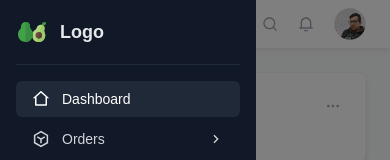
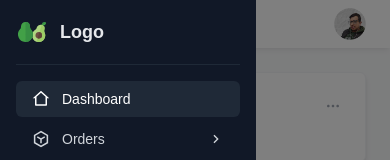
Before and after one commit to dejeloper/dashsoft, a React (Vite) app: page / in a window 390 px wide. Shown: the top 160 px of the page. Built offline with nearby package versions, Linux system fonts and the light colour scheme.

Commit message:
Add responsive screen sizes to tailwind.config.js and Update Header component to hide elements on smaller screens

```diff
--- a/src/App.tsx
+++ b/src/App.tsx
@@ -65,7 +65,6 @@ function App() {
                     <Route path="/" element={<Home />} />
                     <Route path="/search" element={<Searching />} />
                     <Route path="/products" element={<Products />} />
-                    <Route path="/products" element={<Products />} />
                     <Route path="/contact" element={<Contact />} />
                   </Routes>
                 </div>
--- a/src/components/Header.tsx
+++ b/src/components/Header.tsx
@@ -12,19 +12,19 @@ export function Header() {
           <li className="mr-2">
             <a
               href="#"
-              className="text-gray-400 hover:text-gray-600 font-medium"
+              className="text-gray-400 hover:text-gray-600 font-medium hidden sm:block"
             >
               Dashboard
             </a>
           </li>
-          <li className="text-gray-600 mr-2 font-medium"> / </li>
+          <li className="text-gray-600 mr-2 font-medium hidden sm:block">/</li>
           <li className="text-gray-600 mr-2 font-medium">Analitytics</li>
         </ul>
         <ul className="ml-auto flex items-center">
-          <li className="mr-1 dropdown flex items-center">
+          <li className="mr-1 dropdown hidden xs:flex xs:items-center">
             <HeaderSearch />
           </li>
-          <li className="mr-1 dropdown flex items-center">
+          <li className="mr-1 dropdown hidden xs:flex xs:items-center">
             <HeaderNotification />
           </li>
           <li className="ml-2 dropdown flex items-center">
--- a/tailwind.config.js
+++ b/tailwind.config.js
@@ -7,6 +7,14 @@ export default {
         onest: ["Onest Variable", "sans-serif"],
         inter: ["Inter Variable", "sans-serif"],
       },
+      screens: {
+        xs: "475px",
+        sm: "640px",
+        md: "768px",
+        lg: "1024px",
+        xl: "1280px",
+        "2xl": "1536px",
+      },
     },
   },
   plugins: [],
```
